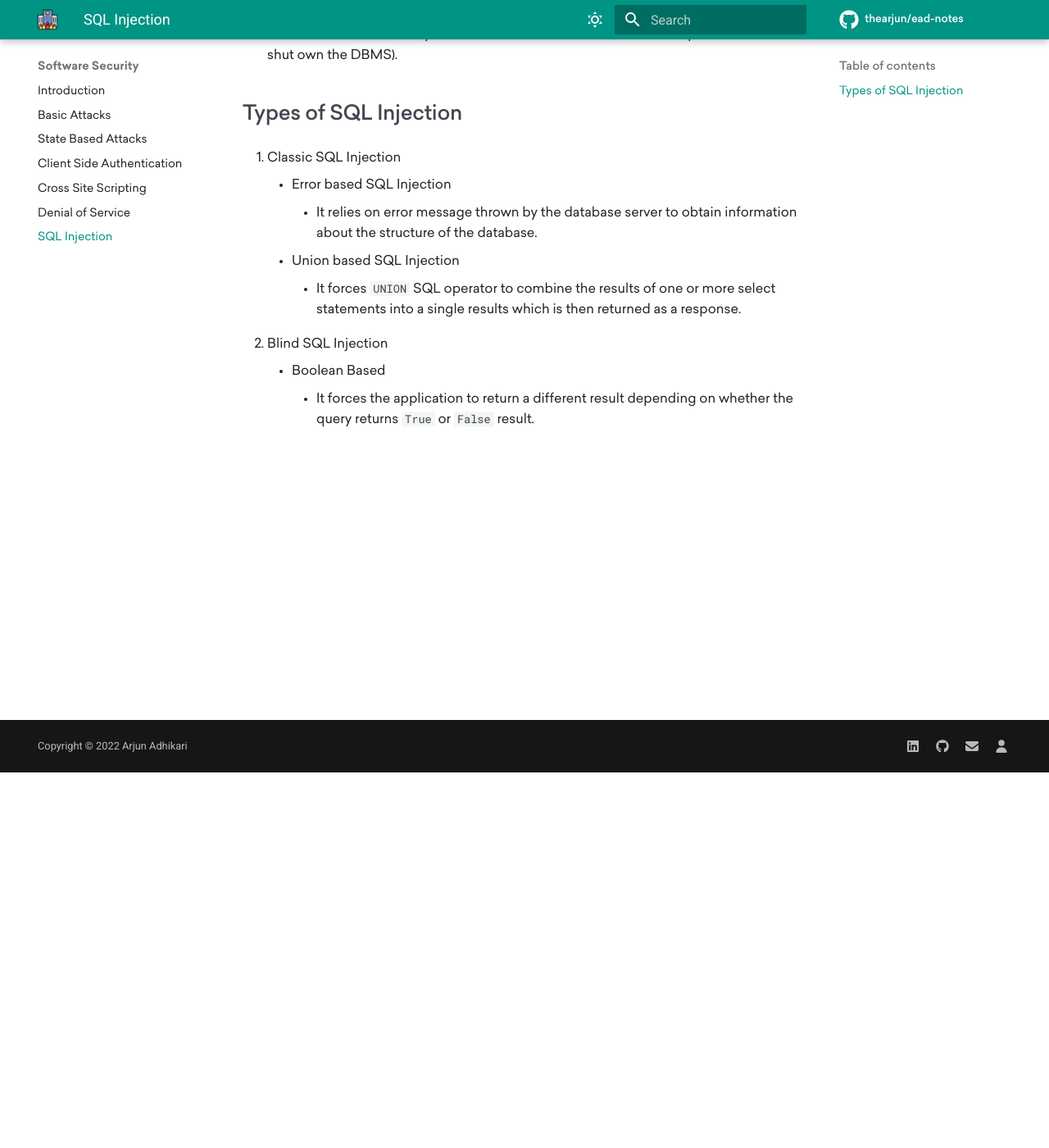
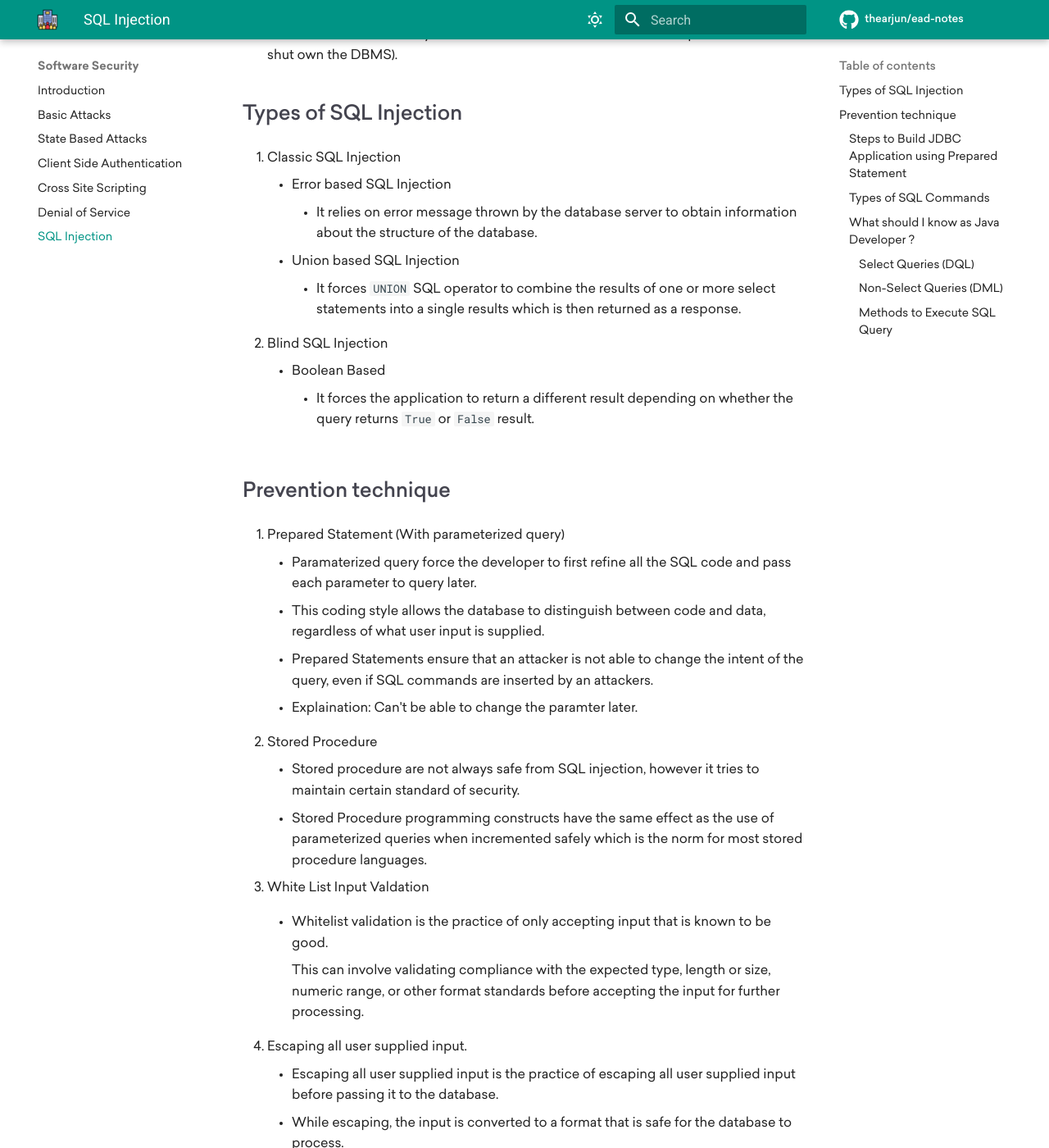
Before and after one commit to theArjun/ead-notes, an MkDocs documentation site: the page built from notes/software-security/sql-injection.md, in a window 1280 px wide and 1400 px high, scrolled down 458 px. Shown: the whole window at 82% size. Built offline with MkDocs 1.6.1 and Material for MkDocs 9.7.7, drawn with Linux system fonts in a browser that asks for light colours; comment, search, counter and statistics services are not loaded; some of the changed text lies outside the part shown.

Commit message:
Complete SQL Injection

````diff
--- a/notes/software-security/sql-injection.md
+++ b/notes/software-security/sql-injection.md
@@ -23,3 +23,115 @@ A successful SQL injection expert can easily exploit this vulnerability to gain
 2. Blind SQL Injection
       - Boolean Based
           - It forces the application to return a different result depending on whether the query returns `True` or `False` result.
+
+
+## Prevention technique
+
+1. Prepared Statement (With parameterized query)
+      - Paramaterized query force the developer to first refine all the SQL code and pass each parameter to query later.
+      - This coding style allows the database to distinguish between code and data, regardless of what user input is supplied.
+      - Prepared Statements ensure that an attacker is not able to change the intent of the query, even if SQL commands are inserted by an attackers.
+
+      - Explaination: Can't be able to change the paramter later.
+
+2. Stored Procedure
+      - Stored procedure are not always safe from SQL injection, however it tries to maintain certain standard of security.
+      - Stored Procedure programming constructs have the same effect as the use of parameterized queries when incremented safely which is the norm for most stored procedure languages.
+
+3. White List Input Valdation
+      - Whitelist validation is the practice of only accepting input that is known to be good.
+
+        This can involve validating compliance with the expected type, length or size, numeric range, or other format
+        standards before accepting the input for further processing.
+
+4. Escaping all user supplied input.
+      - Escaping all user supplied input is the practice of escaping all user supplied input before passing it to the database.
+      - While escaping, the input is converted to a format that is safe for the database to process.
+      - The escaped input doesn't perform any operation on the database, even if the input contains malicious SQL commands.
+
+
+### Steps to Build JDBC Application using Prepared Statement
+
+![Steps](../assets/images/jdbc.png)
+
+1. Load and Register driver class.
+```Class.forName("Oracle.jdbc.OracleDriver");```
+
+2. Establish Conection
+```Connection con = Driver.Manager.getConnection( url , DbUsername , DbPassword )  ;```
+3.  Creation of statement Object
+    ``` Statement st = con.createStatement(); ```
+4. Send and Execute SQL Query
+    ``` Result rs = st.executeQuery("Select * from employees");```
+5. Process Result from ResultSet
+
+        while(rs.next())
+        {
+            System.out.Println(rs.getInt(1));
+        }
+
+6. Close connection
+    ```con.close();```
+
+### Types of SQL Commands
+
+1. **DDL**(Data Definition Language)
+```CREATE TABLE, ALTER, DROP```
+2. **DQL**(Data Query Language)
+```SELECT```
+3. **DCL**(Data Control Language)
+```ALTER, PASSWORD, GRANT ACCESS```
+4. **DML**(Data Manipulation Language)
+```INSERT, DELETE, UPDATE```
+5. (Data Administration)
+```START AUDIT```
+6. (Data Transaction)
+```COMMIT, ROLLBACK, SAVEPOINT```
+
+### What should I know as Java Developer ?
+
+##### Select Queries (**DQL**)
+> Returns Result Set
+
+##### Non-Select Queries (**DML**)
+> Returns Numeric Value
+
+#### Methods to Execute **SQL** Query
+1. ```executeQuery()```
+- To execute ```SELECT``` queries.
+
+        public result executeQuery(String sqlQuery) throws SQLException
+Eg:
+
+        Result rs = st.executeQuery("SELECT * FROM employess");
+        while(rs.next()){
+            System.out.println(" ID : " rs.getInt(1));
+        }
+
+2. ```executeUpdate()```
+- Applicable for non-select operation(DML)
+```public int executeUpdate(String sqlQuery) throws SQLException```
+
+Eg:
+
+        int affectedRow = st.executeUpdate("INSERT INTO employees(`id`) VALUES ('1')");
+Returns the afftected rows.
+
+3. ```execute()```
+- For both ```SELECT``` and NON-```SELECT``` operations.
+- If you don't know ```SQL``` query until run-time, we can use execute().
+- Return type => ```boolean```
+ 🚀  True - ```SELECT``` Query
+ 🚀  false - Non-```SELECT``` Query
+ ```public boolean execute (String query) throws SQLException```
+
+ Eg:
+
+        boolean b = st.execute(Dynamically provide SQLQuery);
+        if(b == true) {
+            ResultSet rs = st.getResultSet();
+        }
+        else
+        {
+            int rowCount = st.getUpdateCount();
+        }
````
Also changed, not shown: notes/assets/images/jdbc.png (added).
